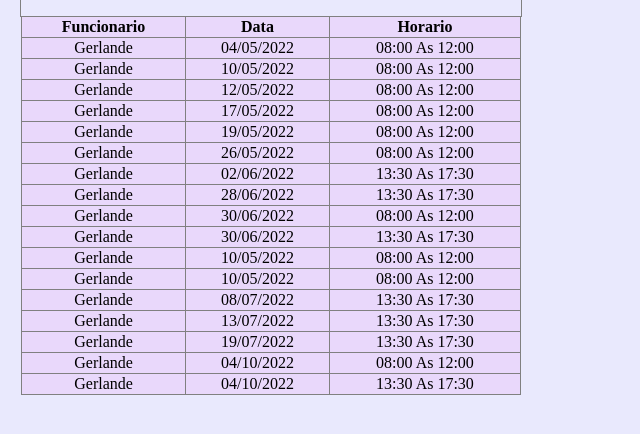
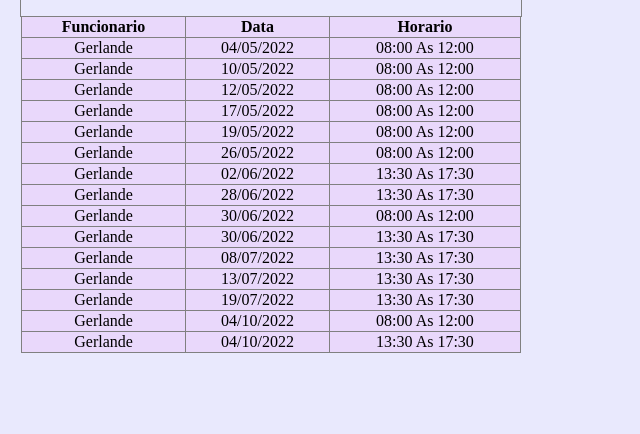
Before and after one commit to GerlandeSousaVaranda/ferias, a plain HTML site: page index.html in a window 1280 px wide. Shown: the part 126-560 px from the top of the page, without its empty margins (0-640 px from the left). Drawn offline with Linux system fonts and the light colour scheme.

Commit message:
tabela
tabela atualizada

```diff
--- a/index.html
+++ b/index.html
@@ -110,18 +110,6 @@
 
 		<tr>
 			<td>Gerlande</td>
-			<td>10/05/2022</td>
-			<td>08:00 As 12:00</td>
-		</tr>
-
-		<tr>
-			<td>Gerlande</td>
-			<td>10/05/2022</td>
-			<td>08:00 As 12:00</td>
-		</tr>
-
-		<tr>
-			<td>Gerlande</td>
 			<td>08/07/2022</td>
 			<td>13:30 As 17:30</td>
 		</tr>
```
